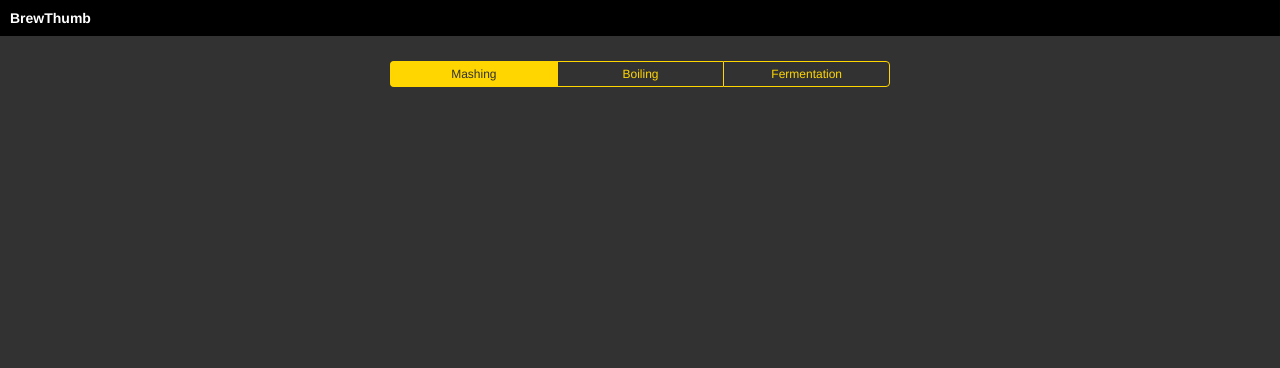
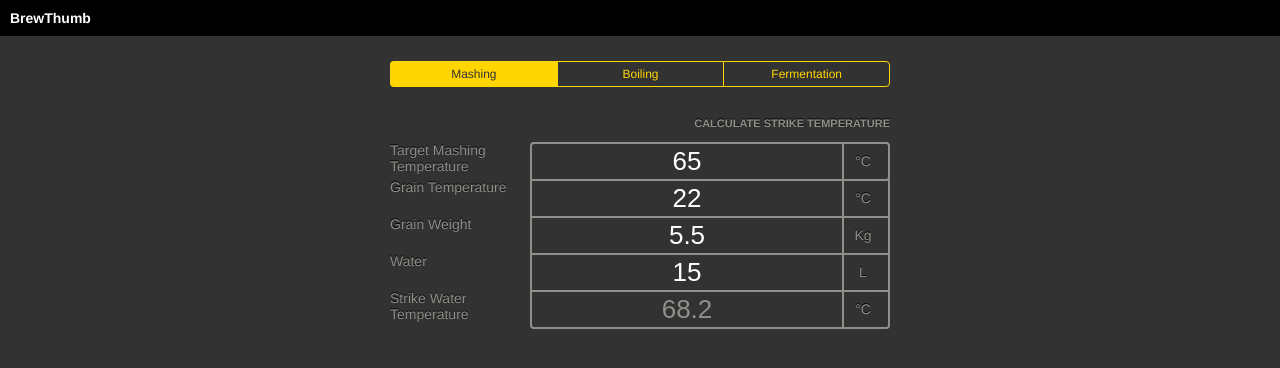
Before and after one commit to jeppeburchardt/brewthumb, a plain HTML site: page src/index.html in a window 1280 px wide. Both pictures are taken after a click on the link "Mashing". Drawn offline with Linux system fonts and the light colour scheme.

Commit message:
add strike temperature calculator

```diff
--- a/src/index.html
+++ b/src/index.html
@@ -22,6 +22,52 @@
 				css: { selected: $data == $root.selectedTab() },
 				click: $root.selectTab"></a>
 			</nav>
+
+			<div id="mashing" data-bind="visible: $root.selectedTab() == 'Mashing'">
+				<fieldset>
+					<legend>Calculate strike temperature</legend>
+					<div class="item">
+						<label>Target Mashing Temperature
+						<div class="input-wrap">
+							<input type="text" data-bind="value: $root.mashingView.cst_target, valueUpdate:'afterkeydown'" />
+						</div>
+						</label>
+						<span class="unit">&deg;C</span>
+					</div>
+					<div class="item">
+						<label>Grain Temperature
+						<div class="input-wrap">
+							<input type="text" data-bind="value: $root.mashingView.cst_grainTemp, valueUpdate:'afterkeydown'" />
+						</div>
+						</label>
+						<span class="unit">&deg;C</span>
+					</div>
+					<div class="item">
+						<label>Grain Weight
+						<div class="input-wrap">
+							<input type="text" data-bind="value: $root.mashingView.cst_grainAmount, valueUpdate:'afterkeydown'" />
+						</div>
+						</label>
+						<span class="unit">Kg</span>
+					</div>
+					<div class="item">
+						<label>Water
+						<div class="input-wrap">
+							<input type="text" data-bind="value: $root.mashingView.cst_waterAmount, valueUpdate:'afterkeydown'" />
+						</div>
+						</label>
+						<span class="unit">L</span>
+					</div>
+					<div class="item">
+						<label>Strike Water Temperature
+						<div class="input-wrap">
+							<input type="text" data-bind="value: $root.mashingView.cst_strikeTemp" disabled="disabled" />
+						</div>
+						</label>
+						<span class="unit">&deg;C</span>
+					</div>
+				</fieldset>
+			</div>
 
 			<div id="fermentation" data-bind="visible: $root.selectedTab() == 'Fermentation'">
 				<fieldset>
--- a/src/scripts/brewthumb.js
+++ b/src/scripts/brewthumb.js
@@ -49,6 +49,24 @@ var BrewMath = {
 
 }
 
+var MashingView = function () {
+	var self = this;
+
+	self.cst_target = ko.observable(65);
+	self.cst_grainTemp = ko.observable(22);
+	self.cst_waterAmount = ko.observable(15);
+	self.cst_grainAmount = ko.observable(5.5);
+
+	self.cst_strikeTemp = ko.computed(function () {
+		var target = parseFloat(self.cst_target()) || 0,
+			grainTemp = parseFloat(self.cst_grainTemp()) || 0,
+			waterAmount = parseFloat(self.cst_waterAmount()) || 0,
+			grainAmount = parseFloat(self.cst_grainAmount()) || 0;
+		var strike = BrewMath.strikeTemperature(grainTemp, grainAmount, waterAmount, target);
+		return Math.round(strike * 10) / 10;
+	}, self);
+}
+
 var FermentationView = function () {
 	var self = this;
 
@@ -68,6 +86,7 @@ var ViewModel = function() {
 	var self = this;
 	self.tabs = ['Mashing', 'Boiling', 'Fermentation'];
 
+	self.mashingView = new MashingView();
 	self.fermentationView = new FermentationView();
 
 	self.selectedTab = ko.observable('Fermentation');
```
